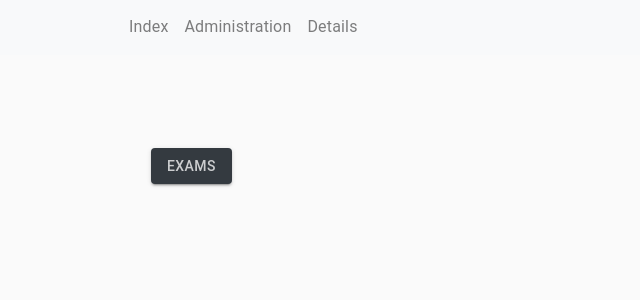
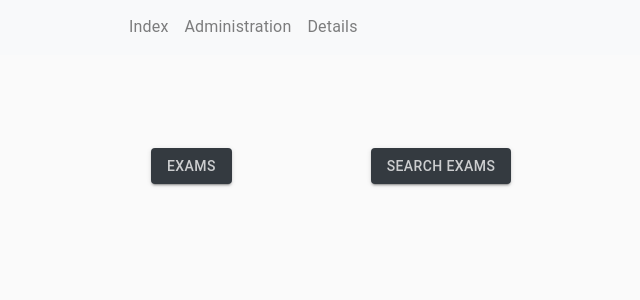
Before and after one commit to ImJustTrying/Odyssey-Tech.Dive, a React (Create React App) app in the folder client/: page /items in a window 1280 px wide. Shown: the top 300 px of the page, without its empty margins (199-839 px from the left). Built offline with nearby package versions, Linux system fonts and the light colour scheme; no server answers.

Commit message:
itemstable uncomment

```diff
--- a/client/src/App.js
+++ b/client/src/App.js
@@ -27,9 +27,9 @@ class App extends Component {
         <Route exact path={routes.HOME} component={Welcome} />
         <Route exact path={routes.ITEMS} component={Items} />
         {/* <Route exact path={`${routes.ITEMS}/items-plain`} component={Items} /> */}
-        {/* <Route exact path={`${routes.ITEMS}/react-table-v6`} component={Items} /> */}
+        <Route exact path={`${routes.ITEMS}/react-table-v6`} component={Items} />
         <Route exact path={`${routes.EXAMS}`} component={Items} />
-        {/* <Route exact path={`${routes.EXAMS}/items-plain`} component={Items} /> */}
+        <Route exact path={`${routes.EXAMS}/items-plain`} component={Items} />
         <Route exact path={routes.ITEM_INSERT} component={ItemInsert} />
       </Switch>
     );
--- a/client/src/pages/Items.js
+++ b/client/src/pages/Items.js
@@ -34,11 +34,11 @@ const itemsPageVariants = [
     toPathname: `${routes.EXAMS}`,
     pageComonent: ItemsList,
   },
-  // {
-  //   name: 'Search Exams',
-  //   toPathname: `${routes.ITEMS}/react-table-v6`,
-  //   pageComponent: ItemsTable,
-  // },
+  {
+    name: 'Search Exams',
+    toPathname: `${routes.ITEMS}/react-table-v6`,
+    pageComponent: ItemsTable,
+  },
   // {
   //   name: 'Exam Pictures',
   //   toPathname: `${routes.EXAMS}/items-plain`,
@@ -52,8 +52,8 @@ class Items extends Component {
     const itemsPages = (
       <Switch>
         <Route exact path={`${routes.EXAMS}`} component={ItemsList} />
-        {/* <Route exact path={`${routes.ITEMS}/react-table-v6`} component={ItemsTable} />
-        <Route exact path={`${routes.EXAMS}/items-plain`} component={ItemsPlain} /> */}
+        <Route exact path={`${routes.ITEMS}/react-table-v6`} component={ItemsTable} />
+        {/* <Route exact path={`${routes.EXAMS}/items-plain`} component={ItemsPlain} /> */}
       </Switch>
     );
 
```
